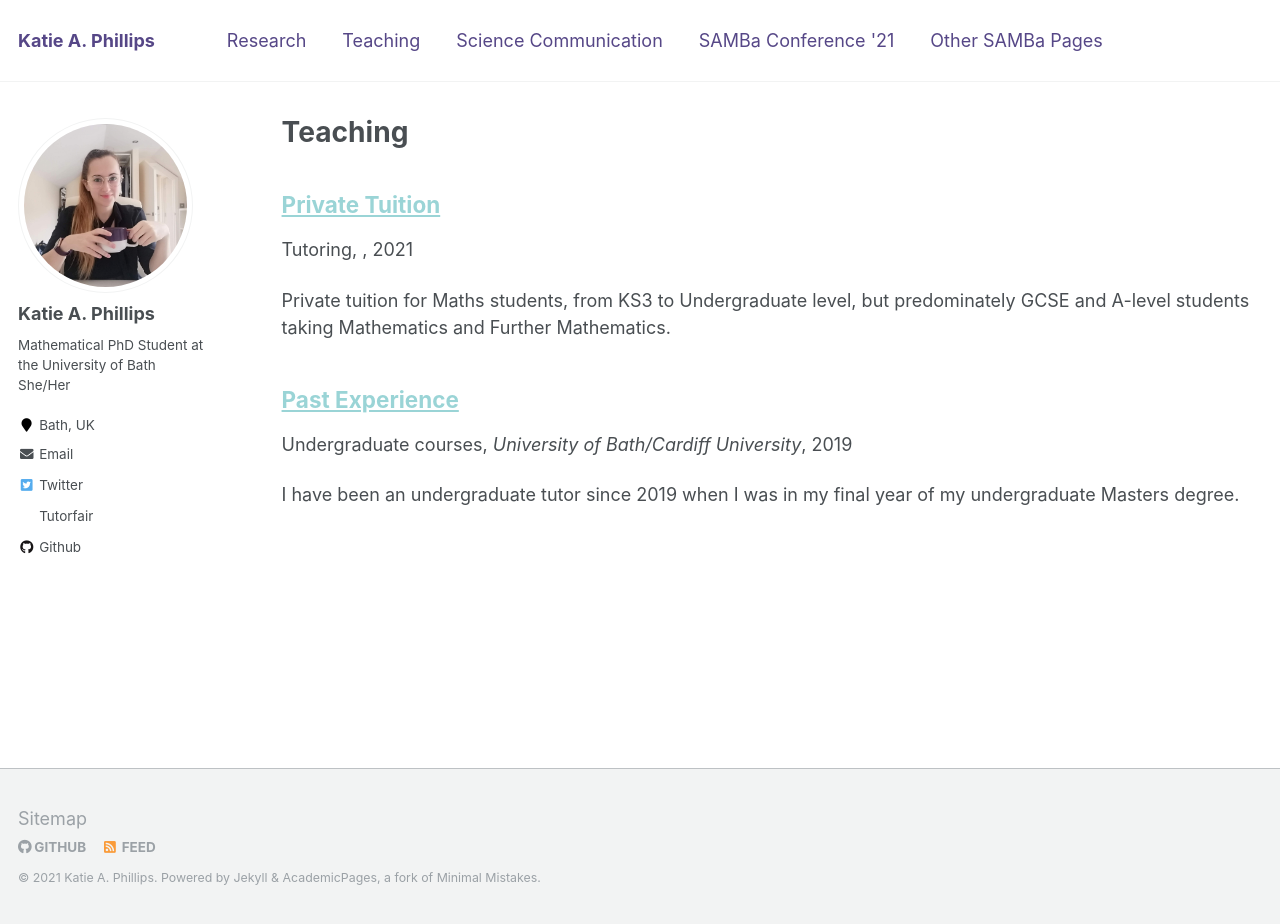
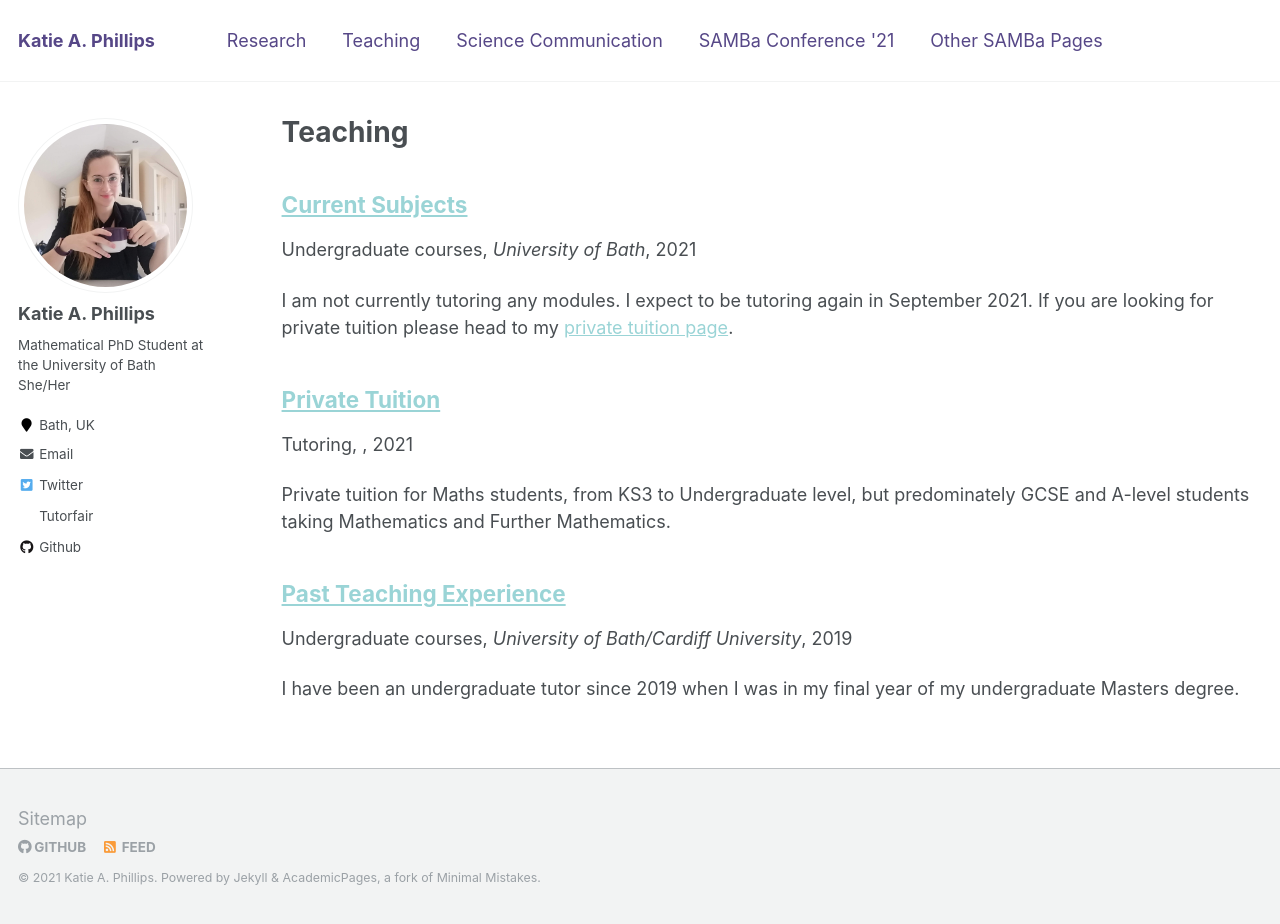
Before and after one commit to kap39/kap39.github.io, a Jekyll site: the page built from _pages/teaching.html, in a window 1280 px wide and 924 px high. Built offline with Jekyll 4.4.1, drawn with Linux system fonts in a browser that asks for light colours.

Commit message:
new page?

```diff
--- /dev/null
+++ b/_teaching/current-subjects.md
@@ -0,0 +1,11 @@
+---
+title: "Current Subjects"
+collection: teaching
+type: "Undergraduate courses"
+permalink: /teaching/current
+venue: "University of Bath"
+date: 2021-06-01
+location: "Bath, UK"
+---
+
+I am not currently tutoring any modules. I expect to be tutoring again in September 2021. If you are looking for private tuition please head to my [private tuition page](https://kap39.github.io/teaching/private-tutoring).
--- a/_teaching/past-experience.md
+++ b/_teaching/past-experience.md
@@ -1,5 +1,5 @@
 ---
-title: "Past Experience"
+title: "Past Teaching Experience"
 collection: teaching
 type: "Undergraduate courses"
 permalink: /teaching/past-experience
```
